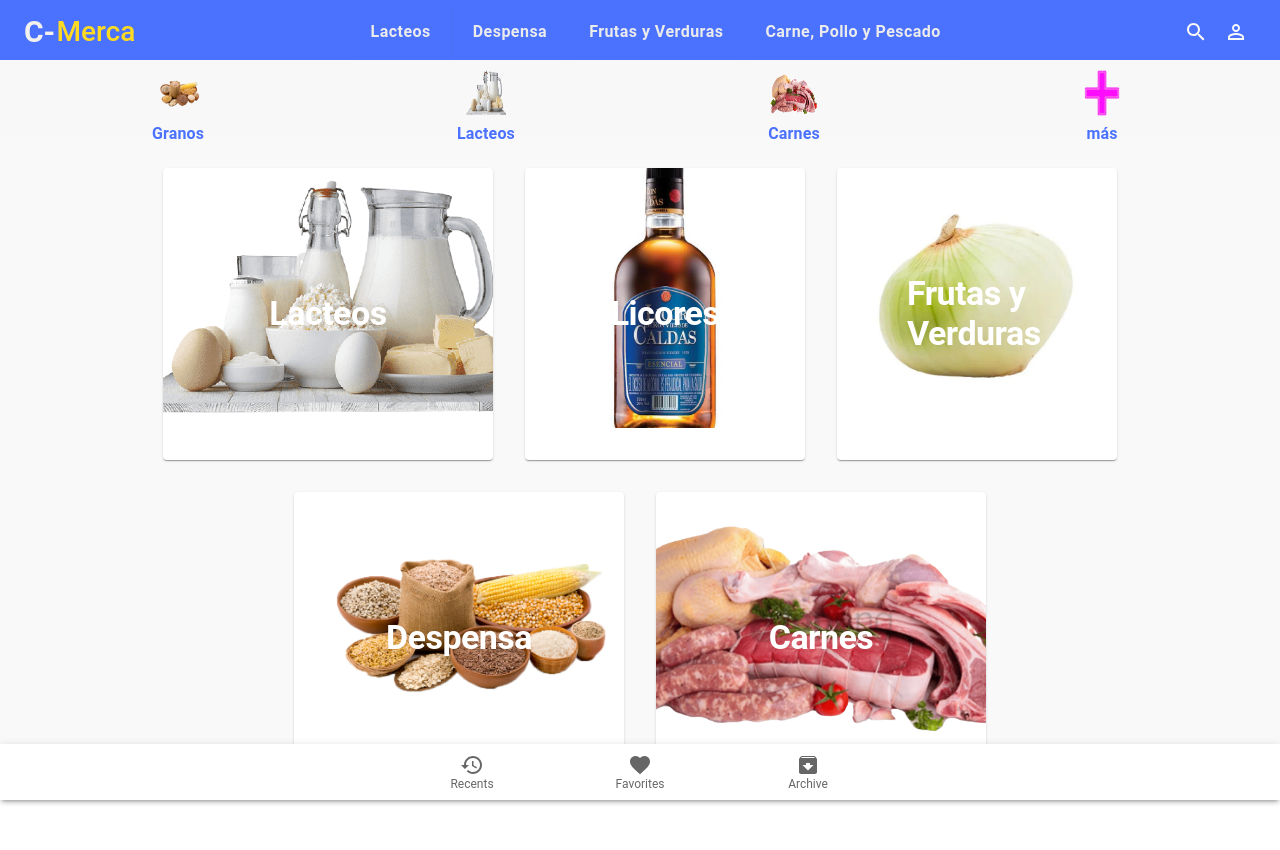
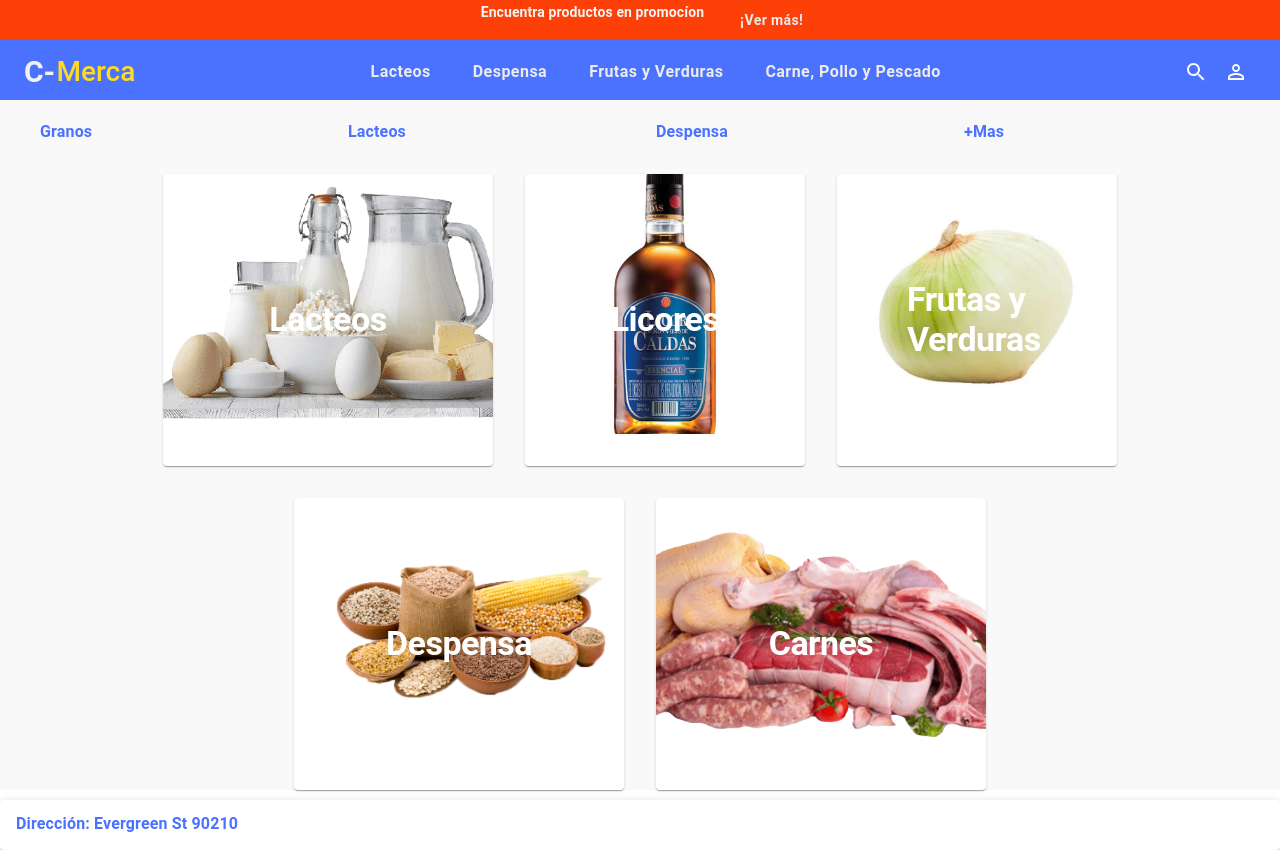
Before and after one commit to FemtDeveloper/cmerk, a Next.js app: page /categoria/mas in a window 1280 px wide. Before the commit the page ends 800 px from the top, so only its background shows below. Built offline with nearby package versions, Linux system fonts and the light colour scheme; no server answers.

Commit message:
sales bar added

```diff
--- a/components/CategoriesNavbar.jsx
+++ b/components/CategoriesNavbar.jsx
@@ -8,6 +8,8 @@ import {
 } from "@mui/material";
 import Image from "next/image";
 import { useRouter } from "next/router";
+
+const categoryList = ["Granos", "Lacteos", "Despensa", "+Mas"];
 
 export const CategoriesNavbar = () => {
   const { push } = useRouter();
@@ -22,7 +24,7 @@ export const CategoriesNavbar = () => {
       justifyContent={"center"}
       sx={{
         boxShadow: "0px 9px 14px -6px rgba(168,168,168,0.75)",
-        paddingTop: "60px",
+        // marginTop: "30px",
         backgroundColor: "#f8f8f8",
       }}
     >
@@ -33,20 +35,24 @@ export const CategoriesNavbar = () => {
           justifyContent: "space-around",
         }}
       >
-        <ListItem
-          button
-          sx={{ width: "70px", flexDirection: "column" }}
-          onClick={() => navigateTo("/categoria/granos")}
-        >
-          <Image
+        {categoryList.map((category) => (
+          <ListItem
+            button
+            onClick={() => navigateTo(`/categoria/${category.toLowerCase()}`)}
+            key={category}
+          >
+            <ListItemText primary={category} />
+          </ListItem>
+        ))}
+
+        {/* <Image
             src="/grain.png"
             alt="Categoria granos"
             layout="fixed"
             width="50px"
             height="50px"
-          />
-          <ListItemText primary={"Granos"} />
-        </ListItem>
+          /> */}
+        {/*
         <ListItem
           button
           sx={{ width: "70px", flexDirection: "column" }}
@@ -88,7 +94,7 @@ export const CategoriesNavbar = () => {
             height="50px"
           />
           <ListItemText primary={"más"} color={"info"} />
-        </ListItem>
+        </ListItem> */}
       </Toolbar>
     </Grid>
   );
--- a/components/Footer.jsx
+++ b/components/Footer.jsx
@@ -21,15 +21,18 @@ export const Footer = () => {
     push(url);
   };
   return (
-    <Paper
-      sx={{ position: "fixed", bottom: 0, left: 0, right: 0 }}
-      elevation={3}
-    >
-      <BottomNavigation showLabels>
-        <BottomNavigationAction label="Recents" icon={<RestoreIcon />} />
+    <Paper sx={{ bottom: 0, left: 0, right: 0, height: "50px" }} elevation={3}>
+      <ListItem sx={{ display: "flex", justifyContent: "center" }}>
+        <ListItemText color="secondary">
+          Dirección: Evergreen St 90210
+        </ListItemText>
+      </ListItem>
+
+      {/* <BottomNavigation showLabels>
+        <BottomNavigationAction label="Contactanos" icon={<RestoreIcon />} />
         <BottomNavigationAction label="Favorites" icon={<FavoriteIcon />} />
         <BottomNavigationAction label="Archive" icon={<ArchiveIcon />} />
-      </BottomNavigation>
+      </BottomNavigation> */}
     </Paper>
   );
 };
--- a/components/Layout.jsx
+++ b/components/Layout.jsx
@@ -7,12 +7,13 @@ import { UiContext } from "context";
 import { SigninModal } from "./SigninModal";
 import { CategoriesNavbar } from "./CategoriesNavbar";
 import { Footer } from "./Footer";
+import { SalesBar } from "./SalesBar";
 
 const Layout = ({
   children = null,
   title = "",
   pageDescription = "",
-  gender = "",
+  isPromo = false,
 }) => {
   const {} = useContext(UiContext);
 
@@ -28,9 +29,11 @@ const Layout = ({
         <link rel="icon" href="/favicon.ico" />
       </Head>
 
-      <nav>
+      {!isPromo && <SalesBar />}
+      <nav className="navbar-sticky" style={{ position: "sticky" }}>
         <Navbar />
       </nav>
+
       <CategoriesNavbar />
 
       <SideMenu />
--- a/components/Navbar.jsx
+++ b/components/Navbar.jsx
@@ -46,7 +46,7 @@ export const Navbar = (gender = "", isMenuOpen, setIsMenuOpen) => {
   };
 
   return (
-    <AppBar>
+    <AppBar position="static">
       <Toolbar>
         <NextLink href="/" passHref>
           <Link display="flex" alignItems="center">
--- /dev/null
+++ b/components/SalesBar.jsx
@@ -0,0 +1,29 @@
+import { Button, Grid, Typography } from "@mui/material";
+import { useRouter } from "next/router";
+
+export const SalesBar = () => {
+  const { push } = useRouter();
+  const navigateTo = (url) => {
+    push(url);
+  };
+  return (
+    <Grid
+      container
+      alignContent={"center"}
+      justifyContent={"center"}
+      className="sales-bar"
+      sx={{ paddingX: { xs: 2, sm: 5, zIndex: 2000 } }}
+    >
+      <Typography variant="subtitle2" color={"whitesmoke"}>
+        Encuentra productos en promocíon
+      </Typography>
+      <Button
+        variant="outlined"
+        className="sale-btn"
+        onClick={() => navigateTo("/productos/promociones")}
+      >
+        ¡Ver más!
+      </Button>
+    </Grid>
+  );
+};
--- a/helpers/index.js
+++ b/helpers/index.js
@@ -1 +1,2 @@
 export * from "./revalidate";
+export * from "./navigateTo";
--- a/pages/index.jsx
+++ b/pages/index.jsx
@@ -6,6 +6,7 @@ import { prisma } from "@/lib/prisma";
 import AllProducts from "@/components/AllProducts";
 
 import { FullScreenLoading } from "@/components/FullScreenLoading";
+import { SalesBar } from "@/components/SalesBar";
 
 export async function getStaticProps() {
   const products = await prisma.product.findMany();
@@ -35,6 +36,7 @@ export default function Home({ products = [] }) {
       <Typography variant="h2" sx={{ mb: 1 }}>
         Los mejores precios en tu mercado
       </Typography>
+
       <Grid container marginTop={6}>
         <AllProducts products={products} />
       </Grid>
--- a/styles/globals.css
+++ b/styles/globals.css
@@ -24,8 +24,39 @@ body {
   margin: 0;
 }
 .delete-button {
-  color: red;
+  color: #ff0000;
 }
-.delete-button:hover {
+.edit-button {
+  color: #1d9100;
+}
+
+span:is(.delete-button, .edit-button):hover {
   cursor: pointer;
 }
+.navbar-sticky {
+  top: 0;
+  z-index: 1300;
+}
+.sales-bar {
+  background-color: #fd3f08;
+  color: aliceblue;
+  text-align: center;
+  width: 100%;
+  height: 30px;
+  animation: sale 1000ms infinite linear;
+  padding: 20px 0;
+}
+.sale-btn {
+  background-color: #f5fd08;
+  color: #0e0e0e;
+  padding: 0;
+}
+.sale-btn:hover {
+  background-color: #fd5e08;
+  color: #f5fd08;
+  border: none;
+}
+.sales-bar > * {
+  padding: 0 20px;
+  margin: 10px 0;
+}
```
Also changed, not shown: components/CardProduct.jsx (+18 -12 lines), pages/productos/promociones.jsx (added, +7 -0 lines).
